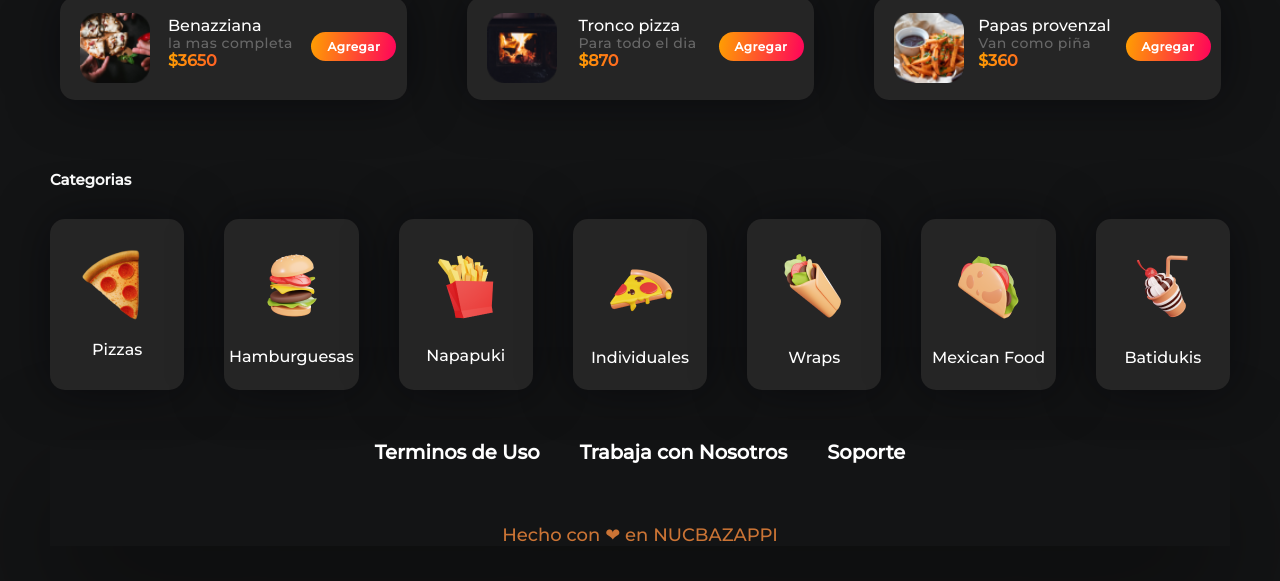
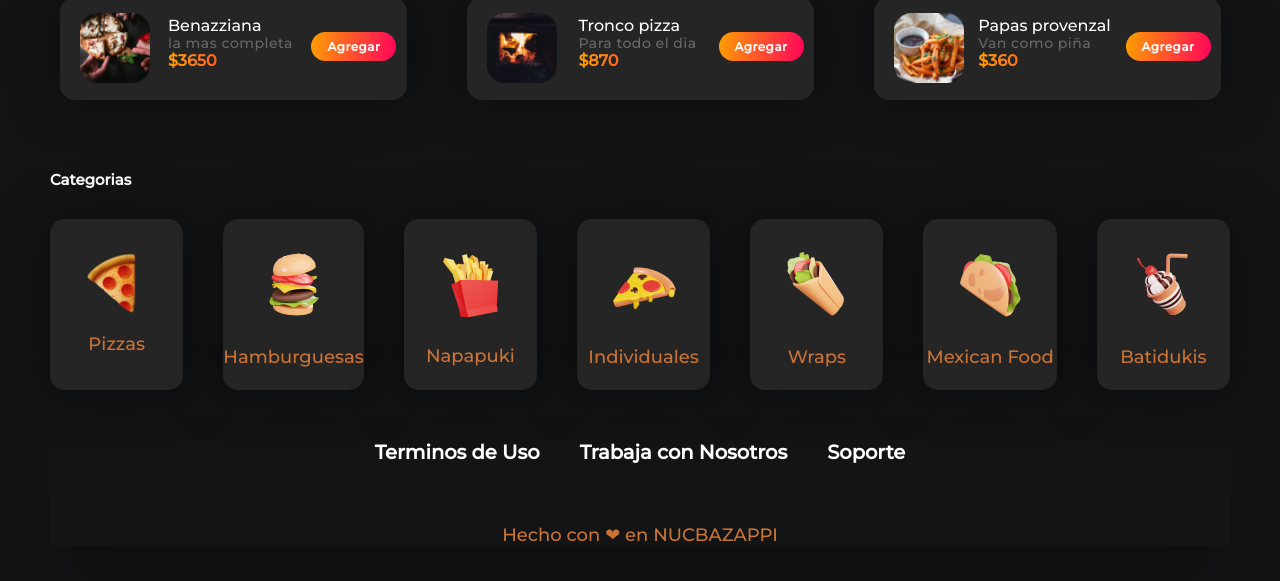
Before and after one commit to fedearc/e5, a plain HTML site: page index.html in a window 1280 px wide. Shown: the part 123-704 px from the top of the page. Drawn offline with Linux system fonts and the light colour scheme.

Commit message:
cambios en categorias

```diff
--- a/index.html
+++ b/index.html
@@ -79,32 +79,33 @@
         <h2>Categorias</h2>
         <div class="categories-cards">
             <div class="cat">
-                <img class="cat-img-pizzas" src="./assets/img/image34.png" alt="Pizza">
-                <p class="cat-text">Pizzas</p>
+                <img class="hover cat-img-pizzas" src="./assets/img/image34.png" alt="Pizza">
+                <a href="#"class="cat-text">Pizzas</a>
             </div>
             <div class="cat">
-                <img class="cat-img-burguer" src="./assets/img/burger1.png" alt="Hamburguesa">
-                <p class="cat-text">Hamburguesas</p>
+                <img class="hover cat-img-burguer" src="./assets/img/burger1.png" alt="Hamburguesa">
+                <a href="#"class="cat-text">Hamburguesas</a>
             </div>
             <div class="cat">
-                <img class="cat-img-fried" src="./assets/img/fries2.png" alt="Papas fritas">
-                <p class="cat-text">Napapuki</p>
+                <img class="hover cat-img-fried" src="./assets/img/fries2.png" alt="Papas fritas">
+                <a href="#"class="cat-text">Napapuki</a>
+                <div class="small-box"></div>
             </div>
             <div class="cat">
-                <img class="cat-img-slice" src="./assets/img/pizza2.png" alt="Slices">
-                <p class="cat-text">Individuales</p>
+                <img class="hover cat-img-slice" src="./assets/img/pizza2.png" alt="Slices">
+                <a href="#"class="cat-text">Individuales</a>
             </div>
             <div class="cat">
-                <img class="cat-img-wrap" src="./assets/img/buritto1.png" alt="Wraps">
-                <p class="cat-text">Wraps</p>
+                <img class="hover cat-img-wrap" src="./assets/img/buritto1.png" alt="Wraps">
+                <a href="#"class="cat-text">Wraps</a>
             </div>
             <div class="cat">
-                <img class="cat-img-mexican" src="./assets/img/taco1.png" alt="Mexican Food">
-                <p class="cat-text">Mexican Food</p>
+                <img class="hover cat-img-mexican" src="./assets/img/taco1.png" alt="Mexican Food">
+                <a href="#"class="cat-text">Mexican Food</a>
             </div>
             <div class="cat">
-                <img class="cat-img-float" src="./assets/img/float1.png" alt="Pizza">
-                <p class="cat-text">Batidukis</p>
+                <img class="hover cat-img-float" src="./assets/img/float1.png" alt="Pizza">
+                <a href="#"class="cat-text">Batidukis</a>
             </div>
 
 
--- a/style.css
+++ b/style.css
@@ -201,6 +201,7 @@ a :hover {
   display: flex;
   flex-direction: row;
   justify-content: center;
+  align-content: center;
   gap: 40px;
 }
 
@@ -216,12 +217,19 @@ a :hover {
   justify-content: center;
   box-shadow: 0px 0px 50px rgba(1, 2, 7, 0.5);
 }
+.hover:hover{
+    width: 80px;
+    height: 80px;
+    transform: rotate(27deg) scale(1.1);
+    transition-property: all;
+    transition-duration: 0.7s;
 
+}
 .cat-img-pizzas {
   display: flex;
   align-self: center;
-  width: 71px;
-  height: 71px;
+  width: 60px;
+  height: 60px;
   left: 154px;
   top: 846px;
 }
@@ -278,8 +286,11 @@ a :hover {
   text-align: center;
   flex-direction: column;
   margin-top: 20px;
+  color: #fffff
+}
 
-}
+
+
 .card-prize {
   display: flex;
   font-family: "montserrat";
```
